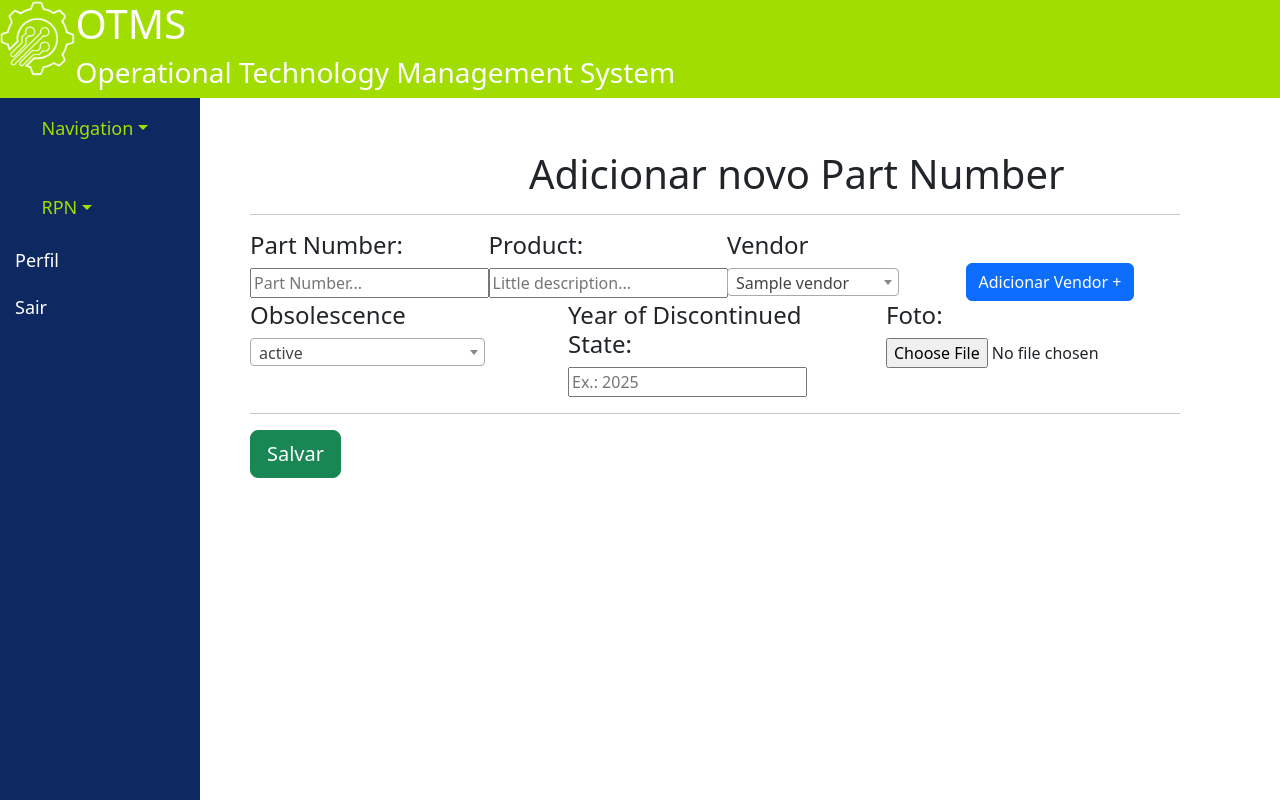
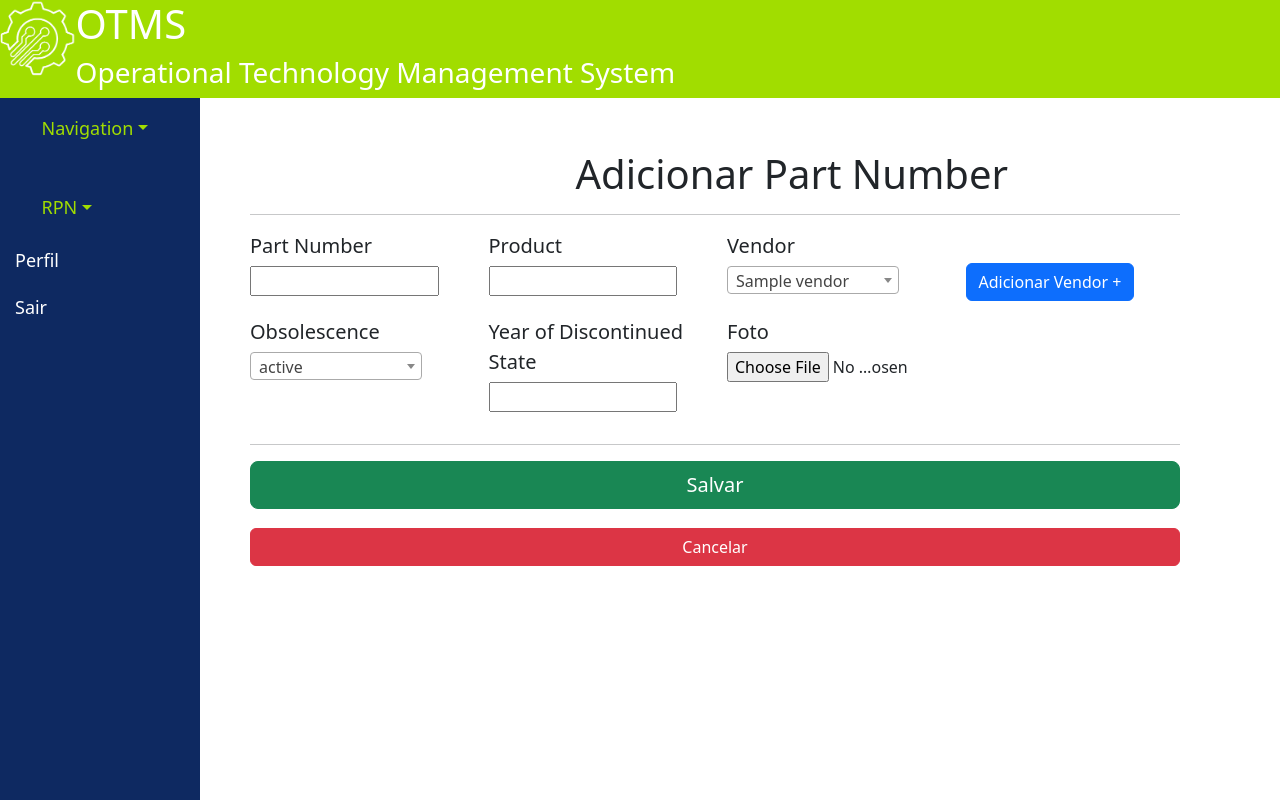
Before and after one commit to Charbel05/otms-portal, a Flask app: page /add-part-number in a window 1280 px wide. Run offline with Flask 3, Linux system fonts and the light colour scheme; a user stored in the database is signed in; tables that the repository leaves empty hold one stand-in row (values such as "Sample post"); some libraries are stand-ins or nearby versions.

Commit message:
Alteração no forms do add PartNumber: usando FlaskForm; Adicionando detalhes no forms do addVendor

```diff
--- a/portal/forms.py
+++ b/portal/forms.py
@@ -1,6 +1,6 @@
 import flask_wtf
 from pyparsing import Regex
-from wtforms import FileField, SelectField, StringField, PasswordField, SubmitField, BooleanField
+from wtforms import FileField, IntegerField, SelectField, StringField, PasswordField, SubmitField, BooleanField
 from wtforms.validators import DataRequired, Email, Length, ValidationError, EqualTo, Regexp
 from portal.models import Almox, Location, Obsolescence, Parts, Regions, System_groups, User_otms, Rpn, Vendors
 
@@ -9,10 +9,6 @@ class FormLogin(flask_wtf.FlaskForm):
     senha = PasswordField('Senha', validators=[DataRequired(), Length(6,100)])
     lembrar = BooleanField('Lembrar-me')
     enviar_login = SubmitField('Enviar', validators=[DataRequired()])
-
-class FormPhoto(flask_wtf.FlaskForm):
-    foto = FileField("Foto", validators=[DataRequired()])
-    btt_confirm = SubmitField("Salvar")
 
 class FormRPN(flask_wtf.FlaskForm):
     part_number = SelectField('Part number', choices=[])
@@ -28,3 +24,12 @@ class FormAddVendor(flask_wtf.FlaskForm):
     email = StringField('E-mail', validators=[Email(message="Por favor, insira um endereço de e-mail válido.")])
     site = StringField('Site')
     save_btt = SubmitField('Salvar', validators=[DataRequired()])
+
+class FormAddPartNumber(flask_wtf.FlaskForm):
+    part_number = StringField('Part Number', validators=[DataRequired()])
+    product = StringField('Product', validators=[DataRequired()])
+    vendor = SelectField('Vendor', choices=[])
+    obsolescence = SelectField('Obsolescence', choices=[])
+    year_discontinued = StringField('Year of Discontinued State', validators=[DataRequired()])
+    foto = FileField("Foto", validators=[DataRequired()])
+    save_btt = SubmitField('Salvar', validators=[DataRequired()])
--- a/portal/routes.py
+++ b/portal/routes.py
@@ -4,7 +4,7 @@ from werkzeug.utils import secure_filename
 import datetime
 import psycopg2
 from portal import app, db, bcrypt
-from portal.forms import FormAddVendor, FormLogin, FormPhoto
+from portal.forms import FormAddVendor, FormLogin, FormAddPartNumber
 from portal.models import Almox, Location, Obsolescence, Parts, Regions, System_groups, User_otms, Rpn, Vendors
 from flask_login import current_user, login_required, login_user, logout_user
 import portal.queries as queries
@@ -144,45 +144,43 @@ def add_rpn():
 @login_required
 def add_partnumber():
 
-    # Seleciona a tabela de Vendor
-    vendor = Vendors.query.order_by(Vendors.id_vendors).all()
-    # Seleciona a tabela de Obsolescence
-    obsolescence = Obsolescence.query.order_by(Obsolescence.level).all()
+    vendor = Vendors.query.order_by().all()
+    obsolescence = Obsolescence.query.order_by().all()
+    parts = Parts.query.order_by().all()
 
-    parts = Parts.query.order_by().all()
-    form_photo = FormPhoto()
+    form_pnumber = FormAddPartNumber()
+    form_pnumber.vendor.choices = [(row.id_vendors, row.name) for row in vendor]
+    form_pnumber.obsolescence.choices = [(row.id_obs, row.status) for row in obsolescence]
 
     nome_seguro = ""
     if request.method == 'POST':
         try:
             # Cria um novo objeto rpn e adiciona
             new_part = Parts(created=datetime.date.today(), modified_by=current_user.get_name())
-            new_part.part_number = request.form.get('part_number')
-            new_part.product = request.form.get('product')
-            new_part.vendor_id = request.form.get('vendor_id')
-            new_part.obsolescence_id = request.form.get('obsolescence')
-            new_part.end_life = request.form.get('end_life')
+            new_part.part_number = form_pnumber.part_number.data
+            new_part.product = form_pnumber.product.data
+            new_part.vendor_id = form_pnumber.vendor.data
+            new_part.obsolescence_id = form_pnumber.obsolescence.data
+            new_part.end_life = form_pnumber.year_discontinued.data
             # Faz a consulta no banco para saber qual o último id
             last_id = Parts.query.order_by(Parts.id_parts.desc()).first()
             new_part.id_parts = last_id.id_parts + 1
 
-            # if(form_photo.btt_confirm()):
-            arquivo = form_photo.foto.data
+            arquivo = form_pnumber.foto.data
             nome_seguro = secure_filename(arquivo.filename)
             caminho = os.path.join(os.path.abspath(os.path.dirname(__file__)), app.config["UPLOAD_FOLDER"], nome_seguro)
             arquivo.save(caminho)
             new_part.fotos = nome_seguro
 
-
             db.session.add(new_part)
             db.session.commit()
+            return redirect(url_for('add_partnumber'))
 
         except Exception as e:
             flash(f"Erro ao adicionar o part number: {str(e)}")
-            print(f"Erro ao adicionar o part number: {str(e)}")
             return render_template('add_part.html')
 
-    return render_template('add_part.html', vendor=vendor, obsolescence=obsolescence, form_photo=form_photo, filename=nome_seguro, parts=parts)
+    return render_template('add_part.html', form_pnumber=form_pnumber, filename=nome_seguro)
 
 @app.route('/add-vendor', methods=['GET', 'POST'])
 @login_required
@@ -190,22 +188,18 @@ def add_vendor():
 
     region = Regions.query.order_by().all()
     form_addVendor = FormAddVendor()
+    form_addVendor.region.choices = [(row.id_region, row.region) for row in region]
 
     if request.method == 'POST':
         # Cria um novo objeto vendor
         new_vendor = Vendors()
-        new_vendor.name = request.form.get('name')
-        new_vendor.region_id = request.form.get('region')
-
-        support_after_sales = request.form.get('after_sales')
-        new_vendor.support_after_sales = True if support_after_sales == 'on' else False
-
-        active = request.form.get('active')
-        new_vendor.active = True if active == 'on' else False
-
-        new_vendor.site = request.form.get('site')
-        new_vendor.email = request.form.get('email')
-        new_vendor.phone = request.form.get('phone')
+        new_vendor.name = form_addVendor.name.data
+        new_vendor.region_id = form_addVendor.region.data
+        new_vendor.support_after_sales = form_addVendor.after_sales_support.data
+        new_vendor.active = form_addVendor.active.data
+        new_vendor.site = form_addVendor.site.data
+        new_vendor.email = form_addVendor.email.data
+        new_vendor.phone = form_addVendor.contact_phone.data
         new_vendor.modified_by = current_user.get_name()
 
         # Faz a consulta no banco para saber qual o último id
@@ -215,6 +209,7 @@ def add_vendor():
 
         db.session.add(new_vendor)
         db.session.commit()
+        return redirect(url_for('add_vendor'))
 
     return render_template('add_vendor.html', form_addVendor=form_addVendor)
 
--- a/portal/templates/add_part.html
+++ b/portal/templates/add_part.html
@@ -5,7 +5,7 @@
     <div class="content">
 
         <div>
-            <h1 style="padding-left: 30%;">Adicionar novo Part Number</h1>
+            <h1 style="padding-left: 35%;">Adicionar Part Number</h1>
 
             <hr>
 
@@ -13,25 +13,21 @@
 
                 <div class="row">
 
-                    <div class="col-md-3">
-                        <h4 for="meuInput">Part Number:</h4>
-                        <input type="text" id="part_number" name="part_number" placeholder="Part Number...">
+                    <div class="col-md-3 form-group">
+                        {{ form_pnumber.part_number.label(class_="form-label") }}
+                        {{ form_pnumber.part_number(class_="form-input") }}
                     </div>
 
-                    <div class="col-md-3">
-                        <h4 for="meuInput">Product:</h4>
-                        <input type="text" id="product" name="product" placeholder="Little description...">
+                    <div class="col-md-3 form-group">
+                        {{ form_pnumber.product.label(class_="form-label") }}
+                        {{ form_pnumber.product(class_="form-input") }}
                     </div>
 
-                    <div class="col-md-3">
-                        <h4 for="vendor_id">Vendor</h4>
-                        <select class="form-control" name="vendor_id" id="vendor_id">
-                            {% for row in vendor %}
-                            <option value="{{ row.id_vendors }}">{{ row.name }}</option>
-                            {% endfor %}
-                        </select>
+                    <div class="col-md-3 form-group">
+                        {{ form_pnumber.vendor.label(class_="form-label") }}
+                        {{ form_pnumber.vendor(class_="form-input") }}
                     </div>
-                    <div class="col-md-3 ">
+                    <div class="col-md-3 form-group">
                         <a type="button" class="btn btn-primary btn-align" href="{{ url_for('add_vendor') }}">
                             Adicionar Vendor +
                         </a>
@@ -41,28 +37,25 @@
 
                 <div class="row">
 
-                    <div class="col-md-4">
-                        <h4 for="obsolescence">Obsolescence</h4>
-                        <select name="obsolescence" id="obsolescence">
-                            {% for row in obsolescence %}
-                            <option value="{{ row.id_obs }}">{{ row.status }}</option>
-                            {% endfor %}
-                        </select>
+                    <div class="col-md-3 form-group">
+                        {{ form_pnumber.obsolescence.label(class_="form-label") }}
+                        {{ form_pnumber.obsolescence(class_="form-input") }}
                     </div>
-                    <div class="col-md-4">
-                        <h4 for="meuInput">Year of Discontinued State:</h4>
-                        <input type="text" id="end_life" name="end_life" placeholder="Ex.: 2025">
+                    <div class="col-md-3 form-group">
+                        {{ form_pnumber.year_discontinued.label(class_="form-label") }}
+                        {{ form_pnumber.year_discontinued(class_="form-input") }}
                     </div>
 
-                    <div class="col-md-4">
-                        <h4 for="meuInput">Foto:</h4>
-                        {{ form_photo.foto() }}
-                        <img id="preview" src="#" alt="Prévia da imagem" style="display: none; max-width: 200px; max-height: 200px;"/>
+                    <div class="col-md-3 form-group">
+                        {{ form_pnumber.foto.label(class_="form-label") }}
+                        {{ form_pnumber.foto(class_="form-input") }}
+                        <img id="preview" src="#" style="display: none; max-width: 200px; max-height: 200px;"/>
                     </div>
                 </div>
 
                 <hr>
-                {{ form_photo.btt_confirm(class_="btn btn-success btn-lg btn-block btn-add-pn") }}
+                {{ form_pnumber.save_btt(class_="btn btn-success btn-lg btn-save") }}
+            <button style="width: 100%; margin-top: 0.5cm;" class="btn btn-danger" type="button" onclick="resetForm('form_addVendor')">Cancelar</button>
             </div>
 
             </form>
```
